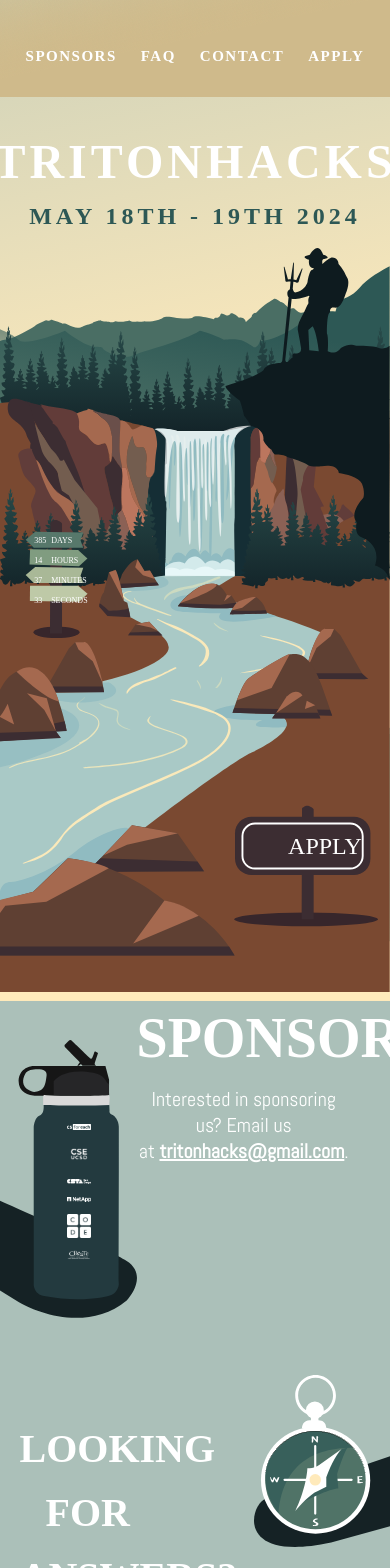
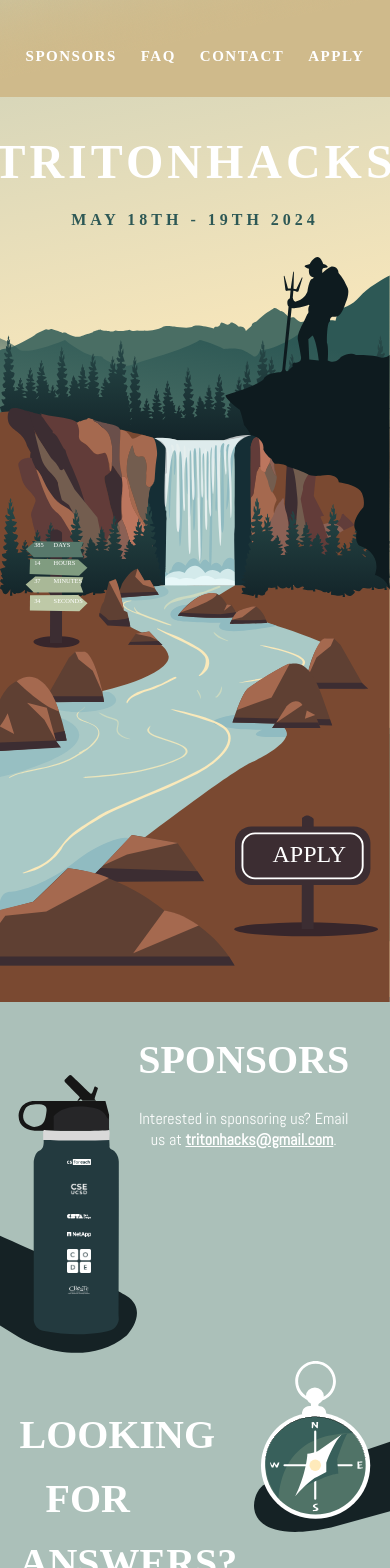
Before and after one commit to tritonhacks/TH24-website, a React (Create React App) app: page / in a window 390 px wide. Shown: the top 1568 px of the page. Built offline with nearby package versions, Linux system fonts and the light colour scheme; a web font is replaced by a local one.

Commit message:
phone responsive styling

```diff
--- a/src/components/Contact/style.css
+++ b/src/components/Contact/style.css
@@ -118,7 +118,7 @@ a {
 
 @media (max-width: 480px) {
   #contact {
-    font-size: 3.5rem;
+    font-size: 2.5rem;
   }
 
   .sec p,
@@ -146,3 +146,17 @@ a {
     height: 2rem;
   }
 }
+
+@media (max-width: 390px) {
+  #footer {
+    margin-top: 20vw;
+  }
+
+  .sec p,
+  .sec a {
+    line-height: .75rem;
+    font-size: 12px;
+    margin: .25rem 0;
+  }
+
+}
--- a/src/components/FAQ/style.css
+++ b/src/components/FAQ/style.css
@@ -141,3 +141,13 @@
         line-height: 1.5rem;
     }
 }
+
+
+@media (max-width: 390px) {
+    .question {
+        font-size: 2rem;
+        line-height: 1.75rem;
+
+    }
+
+}
--- a/src/components/Landing/index.jsx
+++ b/src/components/Landing/index.jsx
@@ -52,7 +52,7 @@ const Landing = () => {
     useEffect(() => {
         const handleScroll = () => {
             // Adjust the scroll position threshold as needed
-            const scrollThreshold = 800;
+            const scrollThreshold = 750;
 
             // Check if the scroll position is past the threshold
             if (window.scrollY > scrollThreshold && isVisible) {
--- a/src/components/Landing/style.css
+++ b/src/components/Landing/style.css
@@ -326,4 +326,29 @@
     left: 39vw;
     top: -15vw;
   }
+
+  #river {
+    margin-bottom: -5vw;
+  }
 }
+
+@media (max-width: 390px) {
+  #landing-date {
+    margin-top: 8rem;
+    font-size: 1rem;
+  }
+
+  #countdown-text {
+    top: -99vw;
+  }
+
+  #timer {
+    grid-template-rows: 1.25rem 1rem 1.25rem 1.25rem;
+    font-size: .4rem;
+  }
+
+  #landing-btn-wrapper {
+    left: 35vw;
+    top: -13vw;
+  }
+}
--- a/src/components/Sponsors/style.css
+++ b/src/components/Sponsors/style.css
@@ -146,7 +146,7 @@
     }
 
     #sponsors {
-        font-size: 3.5rem;
+        font-size: 2.5rem;
         padding-top: 130vw;
         margin-bottom: 2rem;
     }
@@ -156,3 +156,14 @@
         font-size: 1.25rem;
     }
 }
+
+@media (max-width: 390px) {
+    #sponsors-wrapper {
+        margin-top: 70vw;
+    }
+
+    #sponsor-us,
+    #email {
+        font-size: 1rem;
+    }
+}
--- a/src/index.css
+++ b/src/index.css
@@ -32,7 +32,7 @@ a {
 }
 
 .app-container {
-  background-color: var(--forest-green) ;
+  background-color: var(--forest-green);
   background-attachment: fixed;
   background-position: center;
   background-size: cover;
```
